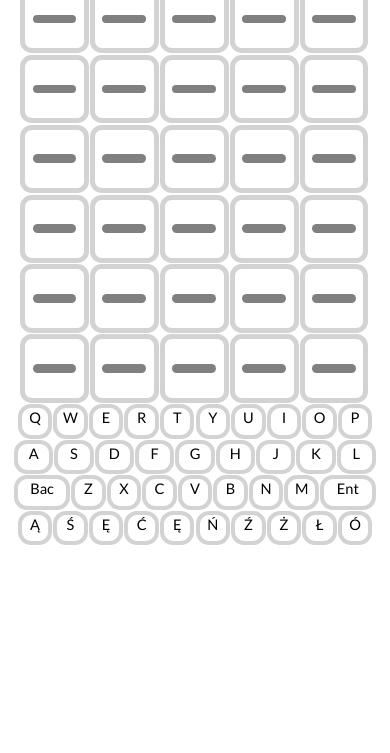
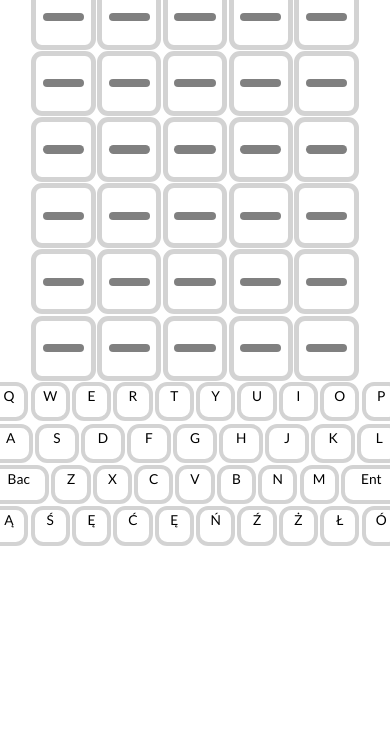
Before and after one commit to Matissoss/mwordle, a plain HTML site: page index.html in a window 390 px wide. Shown: the part 91-844 px from the top of the page. Drawn offline with Linux system fonts and the light colour scheme; no server answers.

Commit message:
Better CSS and overall improvements

```diff
--- a/main.css
+++ b/main.css
@@ -161,35 +161,25 @@ c{
 	border: var(--border) calc(var(--size) / 12) solid;
 	border-radius: calc(var(--size) / 4.5);
 	font-size: calc(var(--size) / 4);
-	margin: calc(var(--size) * 0.01);
-	width: calc(var(--size) / 1.7);
-	height: calc(var(--size)/ 1.7);
+	margin: calc(var(--size) * 0.02);
+	width: calc(var(--size) / 1.4);
+	height: calc(var(--size)/ 1.4);
 }
 .keyboard button:hover{
 	background-color: var(--border);
 }
 .second button{
-	width: calc(var(--size) * 0.67);
+	width: calc(var(--size) * 0.8);
 }
 .keyboard button:hover{cursor:pointer}
 .keyboard button::after{
 	display:none;
 }
 .keyboard .two{
-	width: calc(var(--size) / 1.05);
+	width: calc(var(--size) / 0.9);
 }
-@media only screen and (max-width: 450px) and (min-width: 380px){
+@media (max-width: 1200px){
 	:root{
-		--size: 15vw;
+		--size: 6.5vh;
 	}
 }
-@media only screen and (min-width: 450px) and (max-width: 1024px){
-	:root{
-		--size: 7vw;
-	}
-}
-@media only screen and (max-width: 380px){
-	:root{
-		--size: 15vw;
-	}
-}
--- a/main.js
+++ b/main.js
@@ -145,21 +145,26 @@ function handle_enter(){
 	set_currentlypressed();
 }
 function check_password(){
+	let already_entered = [];
 	let input = "";
 	for (let i = 0; i < currently_sellected.childElementCount; i++){
 		input += currently_sellected.children[i].innerHTML;
 	}
 	for (let j = 0; j < input.length; j++){
 		console.log(input[j]);
-		if (input[j] == ANSWER[j]){
+		if (input[j] == ANSWER[j] && !already_entered.includes(input[j])){
 			currently_sellected.children[j].className="correct";
 		}
-		else if (contains(ANSWER, input[j])){
+		else if (contains(ANSWER, input[j]) && !already_entered.includes(input[j])){
 			currently_sellected.children[j].className = "placed";
 		}
-		else if (!contains(ANSWER, input[j])){
+		else if (!contains(ANSWER, input[j]) && !already_entered.includes(input[j])){
 			currently_sellected.children[j].className = "wrong";
 		}
+		else if (already_entered.includes(input[j])){
+			currently_sellected.children[j].className = "wrong";
+		}
+		already_entered.push(input[j]);
 	}
 	if (input == ANSWER){
 		for(let k = 0; k < currently_sellected.childElementCount; k++){
```
Also changed, not shown: 2 other files.
